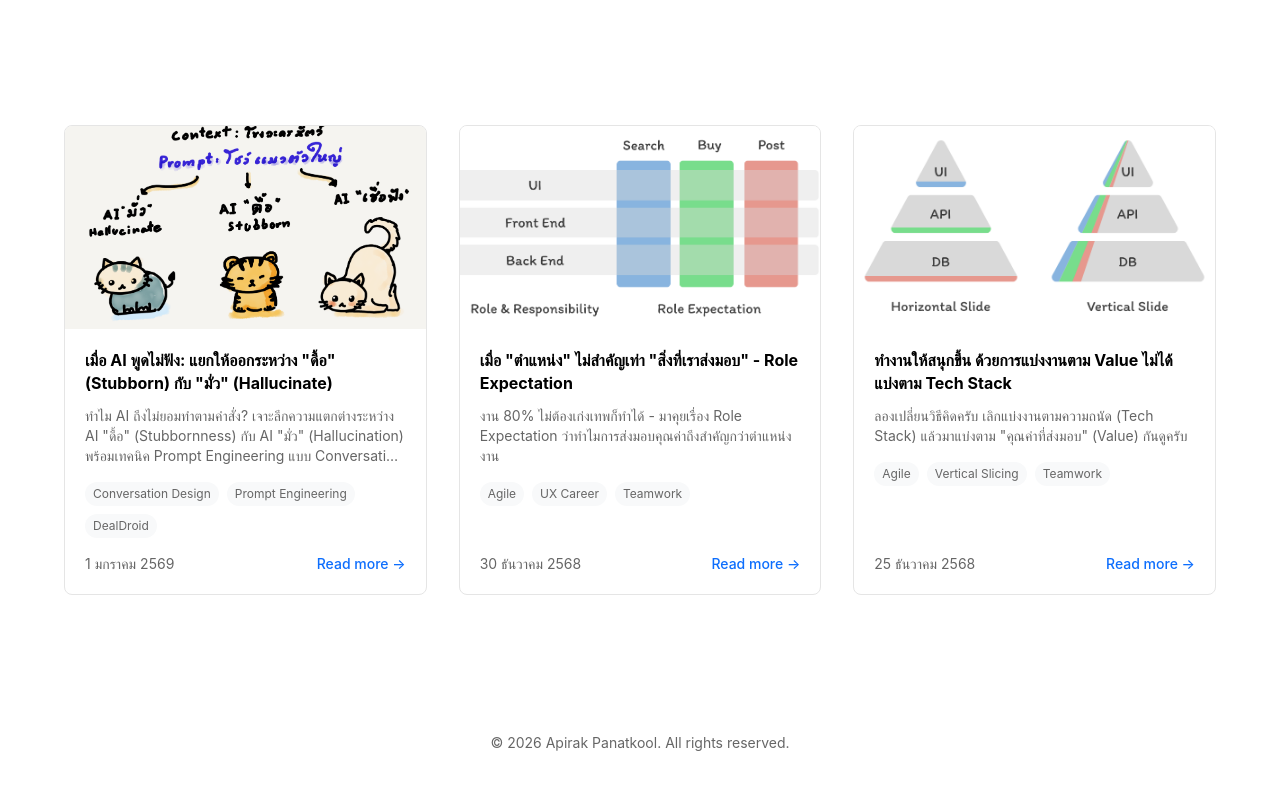
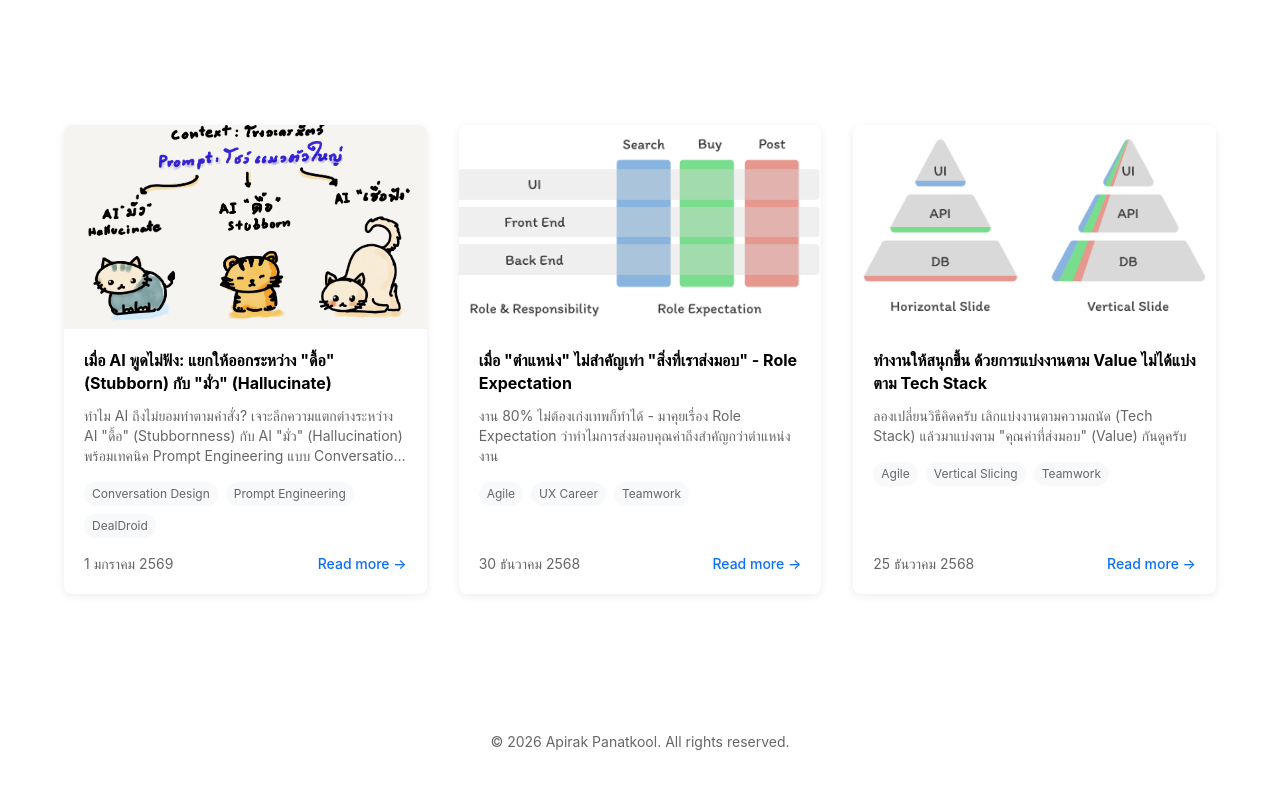
Before and after one commit to apirak/apirak.github.io, an Astro site: page / in a window 1280 px wide. Shown: the part 494-1279 px from the top of the page. Built offline with nearby package versions, Linux system fonts and the light colour scheme; Astro itself is replaced by a stand-in of ours; some icons are missing.

Commit message:
Update favicon.svg for improved design; enhance blog card styles for better visual appeal

```diff
--- a/src/pages/index.astro
+++ b/src/pages/index.astro
@@ -77,8 +77,8 @@ const sortedPosts = allPosts.sort(
           {
             sortedPosts.map((post, index) => (
               <article
-                class="blog-card border rounded-lg overflow-hidden transition-all hover:border-opacity-100 flex flex-col h-full"
-                style="border-color: var(--color-border-light);"
+                class="blog-card rounded-lg overflow-hidden transition-all hover:shadow-lg flex flex-col h-full"
+                style="box-shadow: var(--shadow-card);"
               >
                 {post.data.image && (
                   <a href={`/blog/${post.slug}`} class="block">
```
Also changed, not shown: public/favicon.svg, 1 other file.
